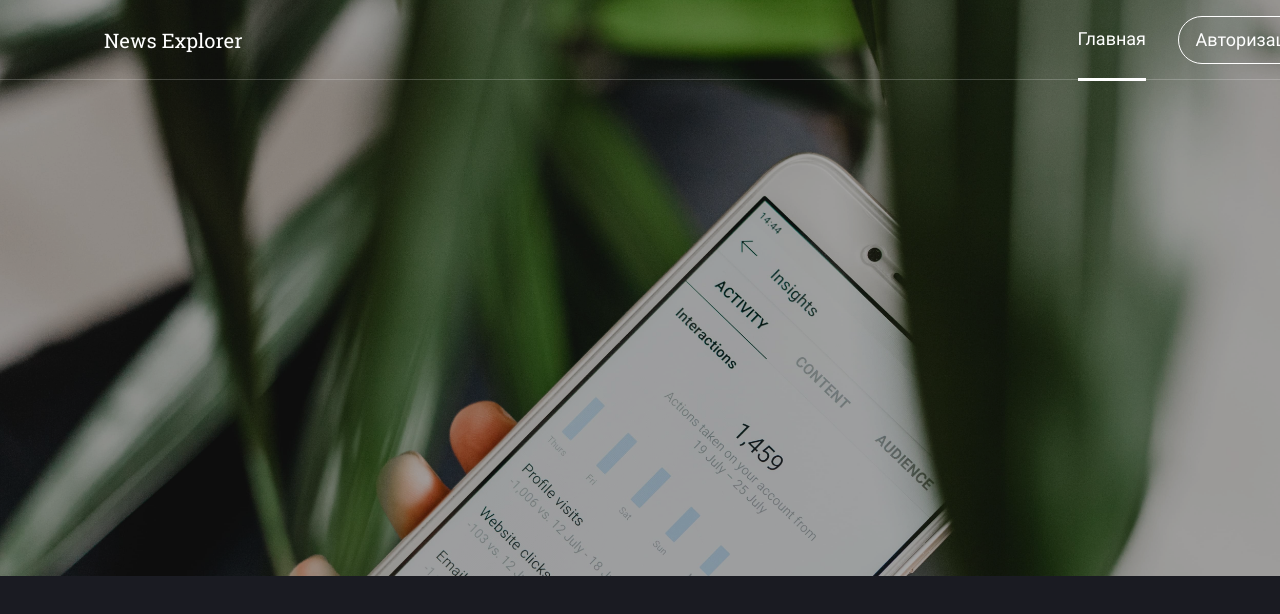
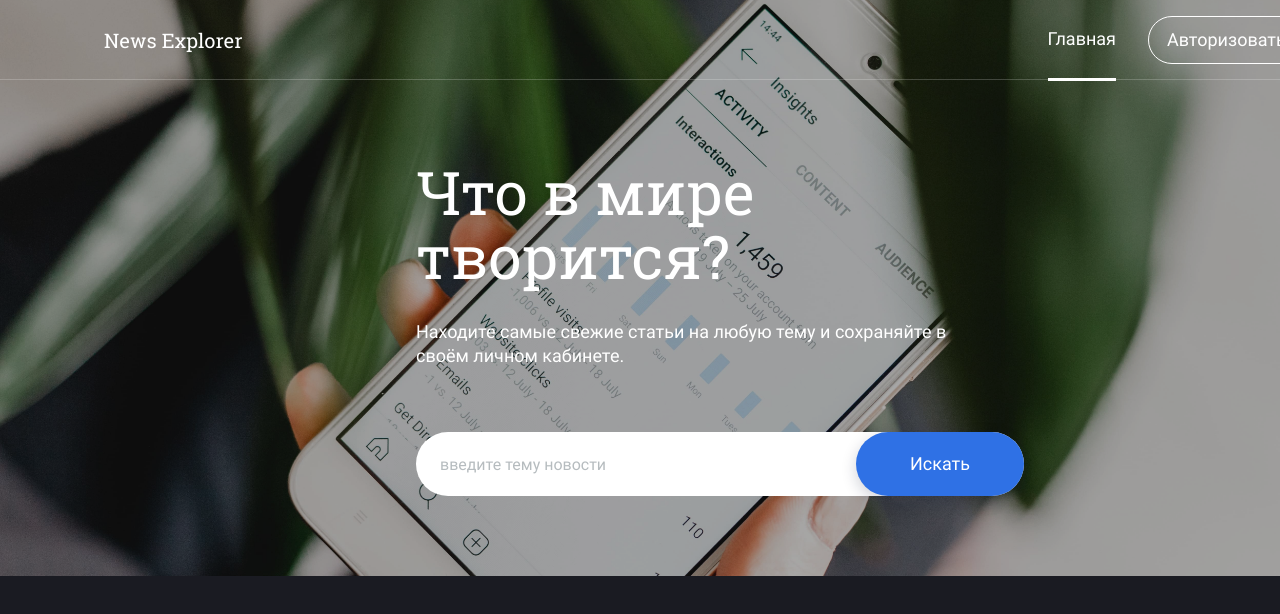
Before and after one commit to Pelmenya/news-explorer-frontend, a website built with webpack: page src/index.html in a window 1280 px wide. Shown: the top 614 px of the page. Built offline with nearby package versions, Linux system fonts and the light colour scheme.

Commit message:
разработан блок search

```diff
--- a/package.json
+++ b/package.json
@@ -24,6 +24,8 @@
     "@babel/preset-env": "^7.6.3",
     "autoprefixer": "^9.6.5",
     "babel-loader": "^8.0.6",
+    "bem-tools-core": "0.0.3",
+    "bem-tools-create": "^2.3.0",
     "cross-env": "^6.0.3",
     "css-loader": "^3.2.0",
     "cssnano": "^4.1.10",
--- /dev/null
+++ b/src/blocks/button/__color-shem-blue/button__color-shem-blue.css
@@ -0,0 +1,15 @@
+.button__color-shem-blue {
+  background: #2F71E5;
+  box-shadow: 0px 5px 15px rgba(14, 26, 57, 0.2);
+  color: inherit;
+  border:1px;
+
+}
+
+.button__color-shem-blue:hover{
+  background: #347EFF;
+}
+
+.button__color-shem-blue:focus{
+  background: #2A65CC;
+}
--- a/src/blocks/button/button.css
+++ b/src/blocks/button/button.css
@@ -1,8 +1,21 @@
+@import url('./__color-shem-blue/button__color-shem-blue.css');
+
 .button {
   font-weight: 500;
   font-size: 18px;
   line-height: 24px;
+  height: 64px;
   border-radius: 100px;
   outline-style: none;
+  box-sizing: border-box;
   cursor: url('../../images/lapka.png'), pointer;
 }
+
+.button:focus{
+  box-shadow: 0px 5px 15px rgba(14, 26, 57, 0.9);
+}
+
+.button:disabled{
+  background: #E6E8EB;
+  color: #B6BCBF;
+}
--- a/src/blocks/header/__button/header__button.css
+++ b/src/blocks/header/__button/header__button.css
@@ -1,12 +1,11 @@
 .header__button{
   height: 48px;
-  width: 146px;
+  width: 176px;
   background: transparent;
   background-color: transparent;
   color: #fff;
   border: 1px solid #fff;
-  box-sizing: border-box;
-}
+  }
 
 .header__button:focus{
   box-shadow: 0px 5px 15px rgba(196,196,196, 0.9);
--- a/src/blocks/page-top/page-top.css
+++ b/src/blocks/page-top/page-top.css
@@ -5,7 +5,7 @@
 .page-top {
   display: flex;
   flex-direction: column;
-  background-image: url('../../images/bgimage.jpg');
+  background: url('../../images/bgimage.jpg') 50% 50% no-repeat; /* Добавляем фон */
   background-size: cover;
   width: inherit;
   height: 576px;
--- /dev/null
+++ b/src/blocks/search/__button/search__button.css
@@ -0,0 +1,8 @@
+.search__button {
+  position: absolute;
+  right:0px;
+  top: 0px;
+  width: 168px;
+  height: 64px;
+  box-sizing: border-box;
+}
--- /dev/null
+++ b/src/blocks/search/__container/seach__container.css
@@ -0,0 +1,5 @@
+.seach__container{
+  display: flex;
+  flex-direction: column;
+  align-items: flex-start;
+}
--- /dev/null
+++ b/src/blocks/search/__direction/search__direction.css
@@ -0,0 +1,8 @@
+.search__direction{
+  font-weight: normal;
+  font-size: 18px;
+  line-height: 24px;
+  width: 550px;
+  margin-top: 32px;
+  margin-bottom: 0px;
+}
--- /dev/null
+++ b/src/blocks/search/__form/search__form.css
@@ -0,0 +1,7 @@
+.search__form {
+  display: inline-block;
+  vertical-align: top;
+  position: relative;
+  margin-top: 64px;
+  margin-bottom: 80px;
+ }
--- /dev/null
+++ b/src/blocks/search/__keywords/search__keywords.css
@@ -0,0 +1,23 @@
+.search__keywords {
+  display: block;
+  box-sizing: border-box;
+  outline-style: none;
+  color: #1a1b22;
+  font-size: 16px;
+  line-height: 22px;
+  border: 0;
+  width: 608px;
+  height: 64px;
+  background: #fff;
+  border-radius: 100px;
+  padding-left: 24px;
+  padding-right: 192px;
+}
+
+.search__keywords:focus {
+  border: 2px solid #d1d2d6;
+}
+
+.search__keywords::placeholder {
+  color: #B6BCBF;
+}
--- /dev/null
+++ b/src/blocks/search/search.css
@@ -0,0 +1,13 @@
+@import url(./__container/seach__container.css);
+@import url(./__direction/search__direction.css);
+@import url(./__form/search__form.css);
+@import url(./__button/search__button.css);
+
+@import url(./__keywords/search__keywords.css);
+
+
+.search{
+  display: flex;
+  flex-direction: column;
+  align-items: center;
+}
--- /dev/null
+++ b/src/blocks/title/title.css
@@ -0,0 +1,9 @@
+.title {
+  font-family: Roboto Slab;
+  text-align: left;
+  font-size: 60px;
+  line-height: 64px;
+  width:  400px;
+  margin-top: 80px;
+  margin-bottom: 0px;
+}
--- a/src/index.html
+++ b/src/index.html
@@ -20,12 +20,26 @@
             <div class="header__change header__change_is-close">
               <a href=# class="header__change-ref">Сохранённые статьи</a>
             </div>
-            <button class="button header__button">Авторизация</button>
+            <button class="button header__button">Авторизоваться</button>
           </nav>
         </header>
-        <div class="search">
+          <div class="search">
+            <div class="seach__container">
+              <h1 class="title">Что в мире творится?</h1>
+              <p class="search__direction">
+                Находите самые свежие статьи на любую тему и сохраняйте в своём личном кабинете.
+              </p>
+              <form class="search__form">
+                <input class="search__keywords" type="text" placeholder="введите тему новости">
+                <button class="button button__color-shem-blue search__button">Искать</button>
+              </form>
+            </div>
+          </div>
+          <div>
 
-        </div>
+          </div>
+        </main>
+
       </div>
     </div>
   </div>
--- a/src/pages/index.css
+++ b/src/pages/index.css
@@ -4,6 +4,10 @@
 @import url(../blocks/page-top/page-top.css);
 @import url(../blocks/button/button.css);
 @import url(../blocks/header/header.css);
+@import url(../blocks/search/search.css);
+@import url(../blocks/title/title.css);
+
+
 
 
 body {
```
Also changed, not shown: src/blocks/page/page.css (+6 -3 lines), 1 other file.
